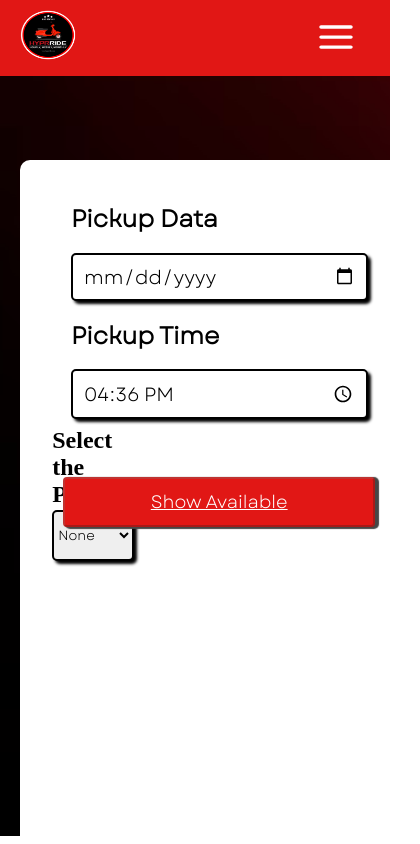
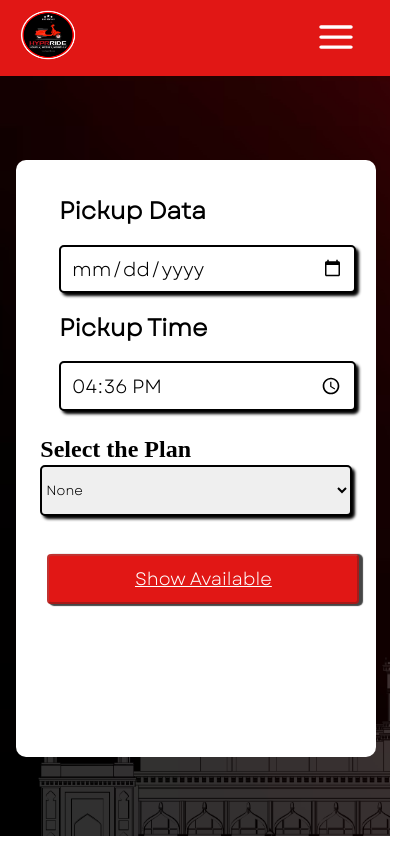
Before and after one commit to sannithnalluri/HyperrideCODE, a React (Create React App) app: page / in a window 390 px wide. Shown: the top 844 px of the page, 420 px wide, since content can reach past the window. Built offline with nearby package versions, Linux system fonts and the light colour scheme.

Commit message:
allpageupate

```diff
--- a/src/Compoents/HOMEPAGE/Homepage.css
+++ b/src/Compoents/HOMEPAGE/Homepage.css
@@ -141,15 +141,23 @@ h2{
 .Show_avail_Button button a{
     color: white;
 }
-@media (max-width:420px) {
-
+@media (max-width:500px) {
+   .Plan_selection_input{
+    margin-top: 2vh;
+    width: 80vw;
+   }
+   #SelectedPlan{
+    width: 80vw;
+   }
   .hero_Section_img{
     display: none;
   }
   .Date_picking_Section{
-    width: 90vw;
-    height: 80vh;
-    margin: 10vh 5vw;
+    width: 80vw;
+    max-width: 90vw;
+    height: 65vh;
+    margin: 10vh 4vw;
+    padding: 1.5rem;
   }
   .logo_Container{
     width: 80vw;
@@ -177,7 +185,7 @@ h2{
 
 .Show_avail_Button button{
     width: 80vw;
-    margin: 2vh 1vw;
+    margin-top:10vh;
 }
 .Show_avail_Button{
     margin: 2vw;
```
